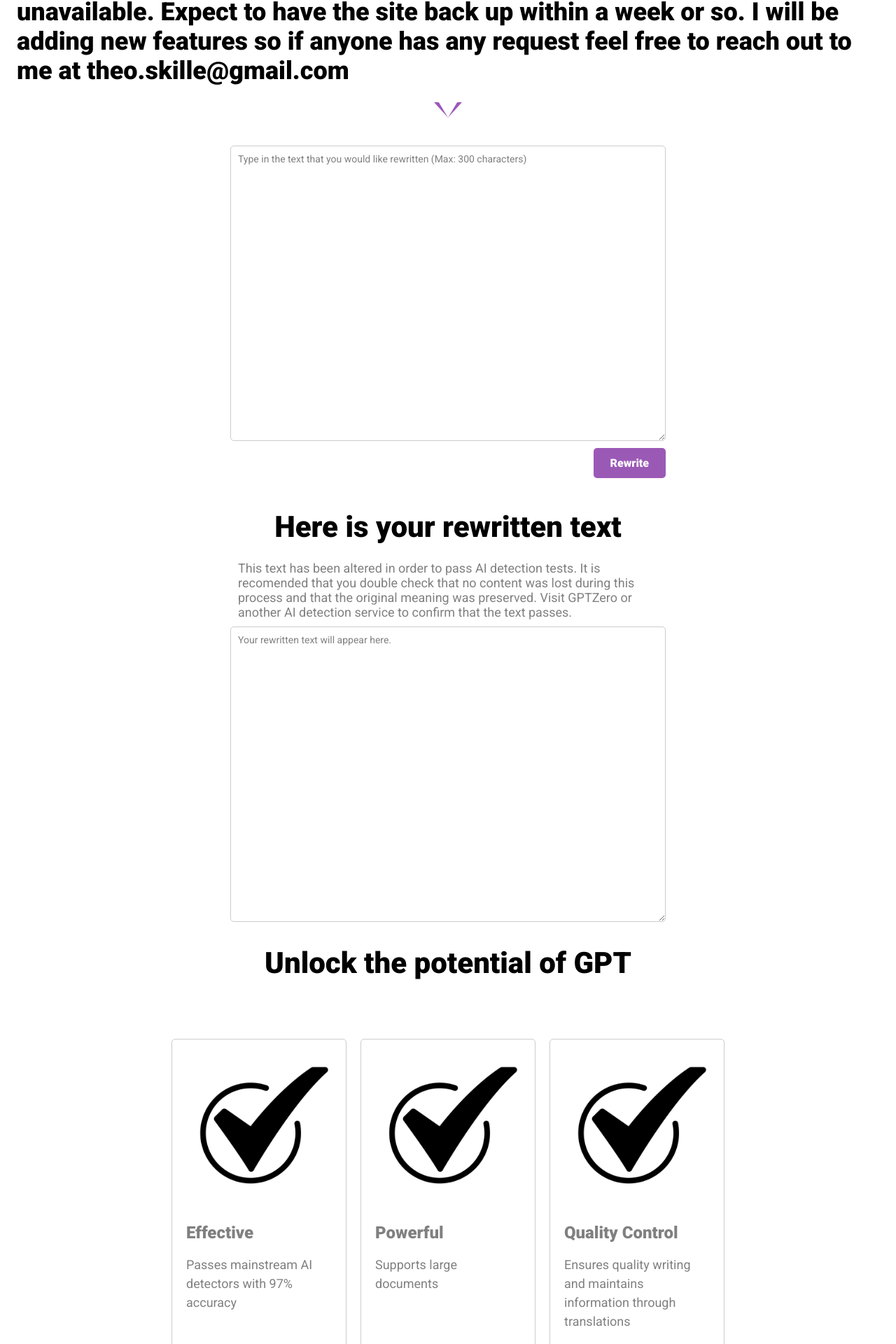
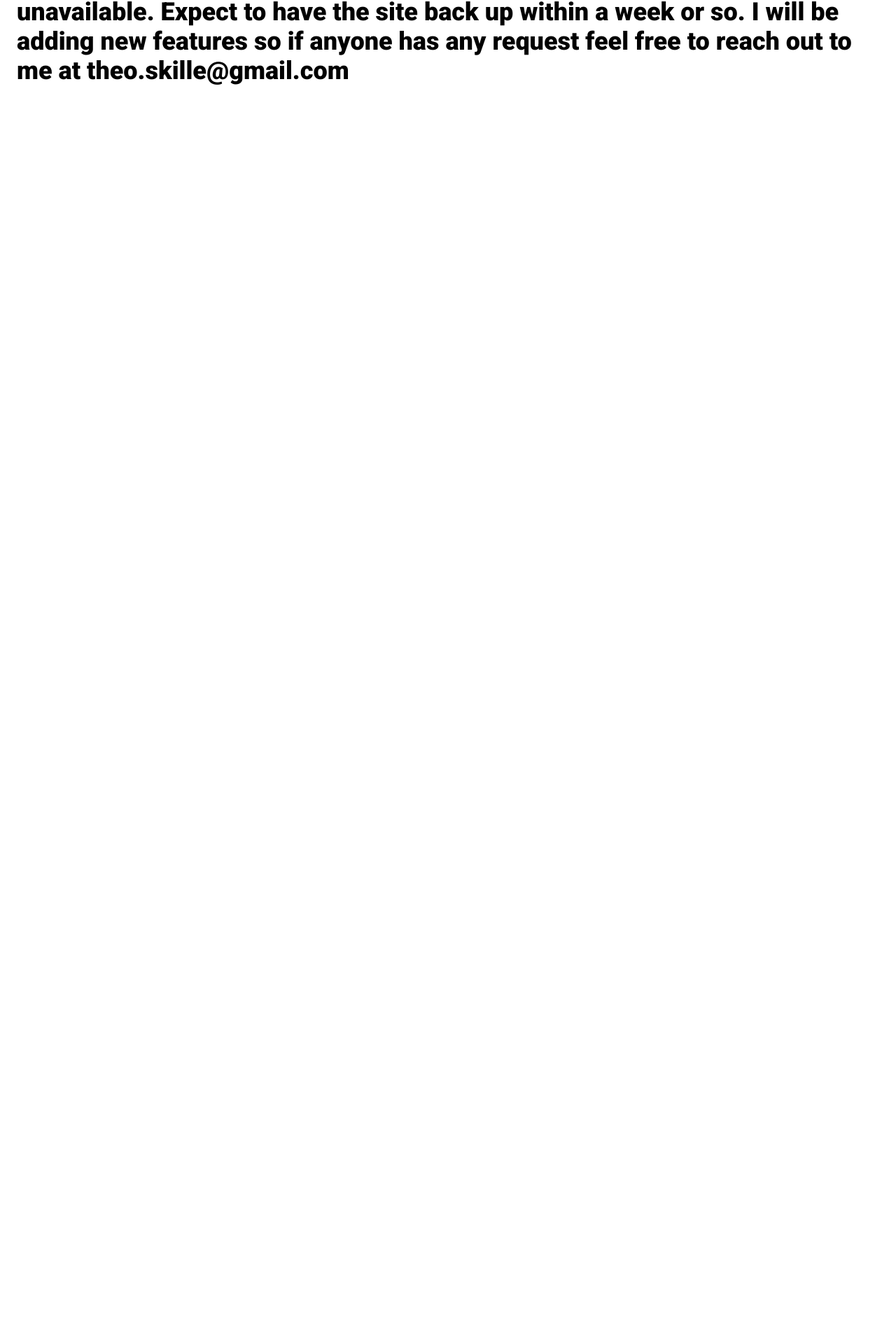
Before and after one commit to theoskille/GPTinf, a Next.js app: page / in a window 1280 px wide. Shown: the part 601-2521 px from the top of the page at 70% size. After the commit the page ends 847 px from the top, so only its background shows below. Built offline with nearby package versions, Linux system fonts and the light colour scheme.

Commit message:
remove everything

```diff
--- a/src/pages/index.tsx
+++ b/src/pages/index.tsx
@@ -53,7 +53,7 @@ const Home = () => {
 
       <h1 className={styles.h4}>Try GPTinf</h1>
       <h1 className={styles.h4}>Attention!!! GPTinf is under construction and will be temporarily unavailable. Expect to have the site back up within a week or so. I will be adding new features so if anyone has any request feel free to reach out to me at theo.skille@gmail.com</h1>
-      <div className={styles.arrow}/>
+      {/* <div className={styles.arrow}/>
       <form className={styles.form} onSubmit={handleSubmit}>
         <textarea className={styles.input} placeholder="Type in the text that you would like rewritten (Max: 300 characters)" value={inputValue} onChange={handleInputChange} />
         <button className={styles.button} onClick={() => setIsLoading(true)}type="submit">{isLoading ? <BeatLoader size={10} color="#ffffff" /> : 'Rewrite'}</button>
@@ -66,7 +66,7 @@ const Home = () => {
       <textarea readOnly className={styles.output} value={outputValue} placeholder="Your rewritten text will appear here."></textarea>
 
       <h1 className={styles.h3}>Unlock the potential of GPT</h1>
-      <Features/>
+      <Features/> */}
 
       <Footer />
     </div>
```
